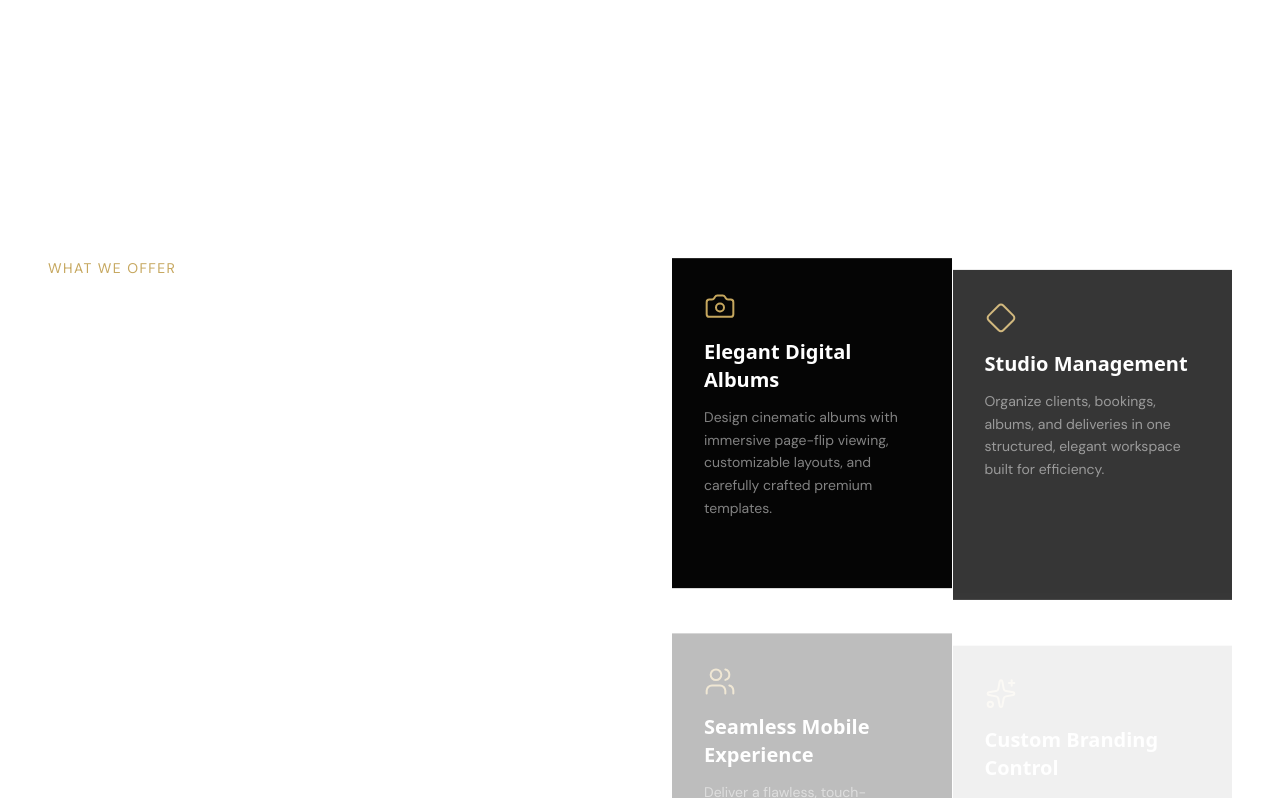
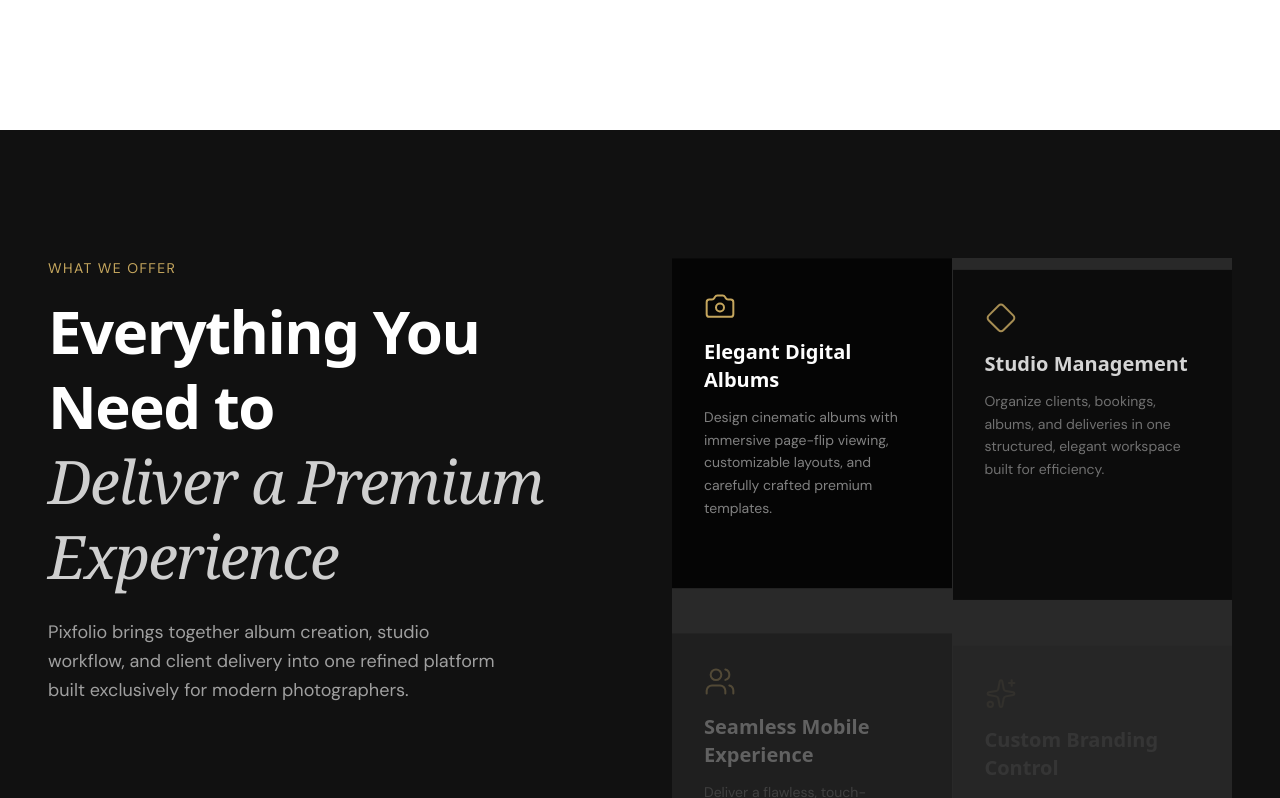
Before and after one commit to Sahil-Prajapati-8917/Album, a React (Vite) app in the folder frontend/: page / in a window 1280 px wide. Shown: the part 2202-3000 px from the top of the page. Built offline with nearby package versions, Linux system fonts and the light colour scheme; a web font is replaced by a local one.

Commit message:
feat: Duplicate closing parentheses and curly braces in `Services.jsx`.

```diff
--- a/frontend/src/features/landing/Landing.jsx
+++ b/frontend/src/features/landing/Landing.jsx
@@ -11,8 +11,6 @@ import { FAQ } from './sections/FAQ';
 import { Footer } from './sections/Footer';
 import { siteConfig } from './config.js';
 import './landing.css';
-
-import { SectionWrapper } from './components/SectionWrapper';
 
 function Landing() {
   // Initialize Lenis smooth scroll
@@ -32,46 +30,32 @@ function Landing() {
   }, []);
 
   return (
-    <main className="landing-root bg-white text-charcoal">
-      {/* Hero Section - The immersive entrance */}
+    <main className="landing-root relative w-full overflow-x-hidden">
+      {/* Hero Section - Parallax Layering */}
       <Hero />
 
-      {/* Intro & Showcase - Highlighting the core value */}
-      <SectionWrapper id="about">
+      {/* Intro & Masonry Grid - White Section */}
       <IntroGrid />
-      </SectionWrapper>
 
-      {/* Services & Offerings - The premium studio experience */}
-      <SectionWrapper id="services" isDark={true}>
+      {/* Services - Dark Section */}
       <Services />
-      </SectionWrapper>
 
-      {/* Social Proof & Trust - Why clients select Pixfolio */}
-      <SectionWrapper id="features">
+      {/* Why Choose Me & Stats - White Section */}
       <WhyChooseMe />
-      </SectionWrapper>
 
-      {/* Portfolio Showcase - Visual excellence in action */}
-      <SectionWrapper id="projects" isDark={true}>
+      {/* Featured Projects - Dark Section */}
       <FeaturedProjects />
-      </SectionWrapper>
 
-      {/* Client Voice - Real experiences from top photographers */}
-      <SectionWrapper id="testimonials">
+      {/* Testimonials Carousel - White Section */}
       <Testimonials />
-      </SectionWrapper>
 
-      {/* Simple Transparent Pricing - The value proposition */}
-      <SectionWrapper id="pricing" className="bg-soft-white">
+      {/* Pricing Section - Light Section */}
       <Pricing />
-      </SectionWrapper>
 
-      {/* Deep Dive & Clarity - Addressing common questions */}
-      <SectionWrapper id="faq" isDark={true}>
+      {/* FAQ Accordion - Dark Section */}
       <FAQ />
-      </SectionWrapper>
 
-      {/* Footer - The lasting impression */}
+      {/* Footer - White Section with Massive Typography */}
       <Footer />
     </main>
   );
--- a/frontend/src/features/landing/components/SectionWrapper.jsx
+++ /dev/null
@@ -1,50 +0,0 @@
-import React from 'react';
-import { motion } from 'framer-motion';
-
-/**
- * SectionWrapper provides a consistent layout, spacing, and transition
- * for all landing page sections.
- *
- * @param {Object} props
- * @param {React.ReactNode} props.children - Section content
- * @param {string} props.id - Anchor ID for navigation
- * @param {string} props.className - Additional classes for the section
- * @param {boolean} props.isDark - Whether the section uses the dark theme
- * @param {boolean} props.noPadding - Whether to skip vertical padding
- * @param {Object} props.motionProps - Custom Framer Motion props for entry animation
- */
-export function SectionWrapper({
-    children,
-    id,
-    className = '',
-    isDark = false,
-    noPadding = false,
-    motionProps = {
-        initial: { opacity: 0, y: 20 },
-        whileInView: { opacity: 1, y: 0 },
-        viewport: { once: true, margin: "-100px" },
-        transition: { duration: 0.8, ease: [0.22, 1, 0.36, 1] }
-    }
-}) {
-    return (
-        <motion.section
-            id={id}
-            className={`
-        relative w-full overflow-hidden
-        ${isDark ? 'dark-section bg-charcoal text-white' : 'bg-white text-charcoal'}
-        ${!noPadding ? 'py-20 md:py-32' : ''}
-        ${className}
-      `}
-            {...motionProps}
-        >
-            <div className="container-custom relative z-10 mx-auto px-6 md:px-12">
-                {children}
-            </div>
-
-            {/* Subtle section transition glow for dark sections */}
-            {isDark && (
-                <div className="absolute top-0 left-1/2 -translate-x-1/2 w-full h-[1px] bg-gradient-to-r from-transparent via-white/10 to-transparent" />
-            )}
-        </motion.section>
-    );
-}
--- a/frontend/src/features/landing/landing.css
+++ b/frontend/src/features/landing/landing.css
@@ -95,13 +95,6 @@
 
     .font-body {
         font-family: 'DM Sans', sans-serif;
-    }
-
-    .container-custom {
-        width: 100%;
-        max-width: 1440px;
-        margin-left: auto;
-        margin-right: auto;
     }
 }
 
--- a/frontend/src/features/landing/sections/IntroGrid.jsx
+++ b/frontend/src/features/landing/sections/IntroGrid.jsx
@@ -141,7 +141,12 @@ export function IntroGrid() {
     }, []);
 
     return (
-        <div ref={sectionRef} className="w-full">
+        <section
+            ref={sectionRef}
+            id="work"
+            className="relative w-full py-24 md:py-32 bg-white"
+        >
+            <div className="max-w-7xl mx-auto px-6 md:px-12">
                 {/* ── Title with split-line mask reveal ── */}
                 <div className="max-w-3xl mx-auto text-center mb-16 md:mb-24">
                     <div className="mb-6">
@@ -217,5 +222,6 @@ export function IntroGrid() {
                     </div>
                 )}
             </div>
+        </section>
     );
 }
--- a/frontend/src/features/landing/sections/Services.jsx
+++ b/frontend/src/features/landing/sections/Services.jsx
@@ -61,7 +61,12 @@ export function Services() {
     }, []);
 
     return (
-        <div ref={sectionRef} className="w-full">
+        <section
+            ref={sectionRef}
+            id="services"
+            className="relative w-full py-24 md:py-32 bg-[#111111]"
+        >
+            <div className="max-w-7xl mx-auto px-6 md:px-12">
                 <div className="grid md:grid-cols-2 gap-12 md:gap-16 items-start">
                     {/* Left Column - Heading */}
                     <div ref={headingRef}>
@@ -125,5 +130,9 @@ export function Services() {
                     </div>
                 </div>
             </div>
+
+            {/* Decorative element */}
+            <div className="absolute bottom-0 left-0 w-full h-px bg-gradient-to-r from-transparent via-white/10 to-transparent" />
+        </section>
     );
 }
```
Lines whose indentation alone changed are shown as unchanged.
